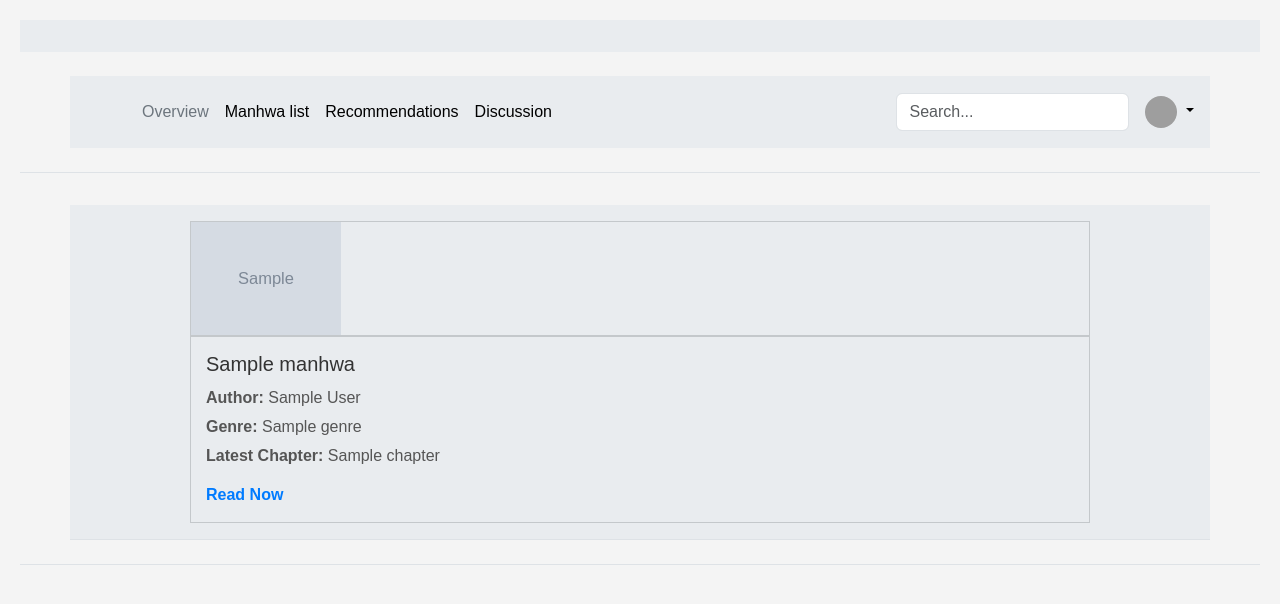
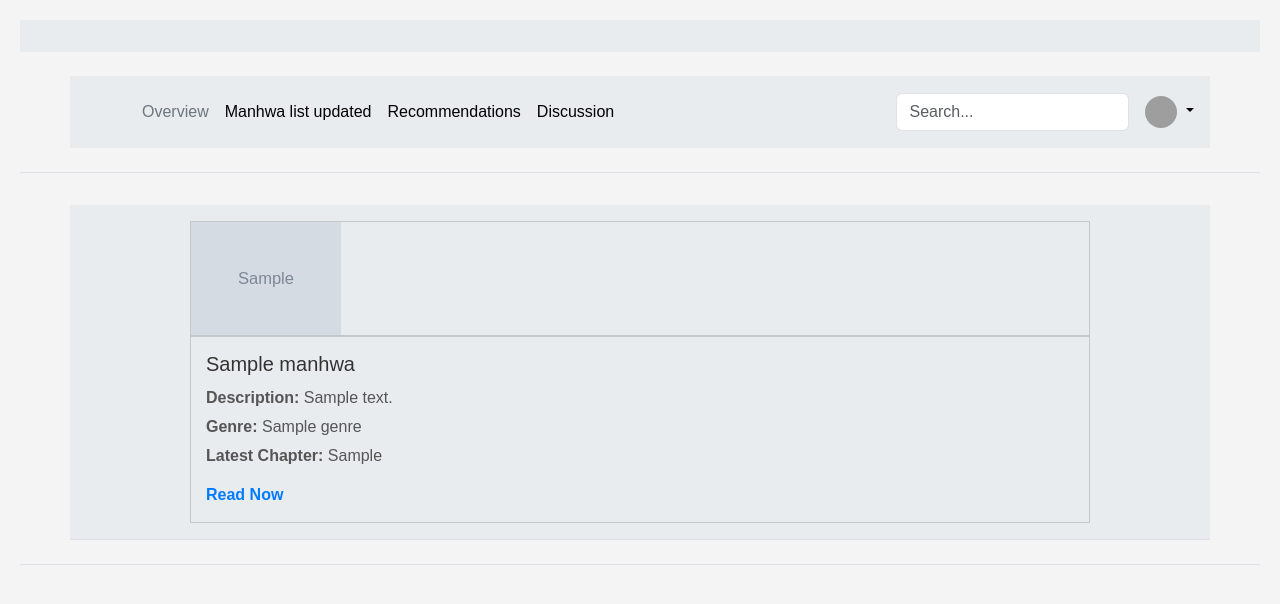
Before and after one commit to reyzac/manhwa-manga-manhua, a Flask app: template templates/sample.html in a window 1280 px wide. Shown: the top 604 px of the page. Run offline with Flask 3, Linux system fonts and the light colour scheme; the template is opened without the code that fills it: most values are stand-ins (such as "Sample title", 1, 10 or a date in 2020); grey boxes marked "Sample" are stand-in pictures; grey boxes are pictures that could not be loaded.

Commit message:
updated sample.html
fixed the data reference to .json file

```diff
--- a/templates/sample.html
+++ b/templates/sample.html
@@ -85,7 +85,7 @@
           </li>
           <li>
             <a href="#" class="nav-link px-2 link-body-emphasis"
-              >Manhwa list</a
+              >Manhwa list updated</a
             >
           </li>
           <li>
@@ -139,16 +139,14 @@
     <div class="gallery">
       {% for manhwa in manhwas %}
         <div class="thumbnail border border-secondary-subtle">
-          <img src="{{manhwa['thumbnailUrl']}}" alt="{{manhwa['title']}} Thumbnail" onerror="this.style.display='none'">
+          <img src={{manhwa['thumbnail']}} alt="{{manhwa['title']}} Thumbnail" onerror="this.style.display='none'">
         </div>
         <div class="details border border-secondary-subtle">
-          <h2>{{ manhwa['title'] }}</h2>
-          <p><strong>Author:</strong> {{ manhwa['author'] }}</p>
-          <p><strong>Genre:</strong> {% for genre in manhwa['genre'] %} {{genre}} {% endfor %}</p>
-          {% for chapter in manhwa['chapters'][:1] %}
-            <p><strong>Latest Chapter:</strong>  {{chapter['name']}} </p>
-            <a href="{{ chapter['url'] }}" target="_blank">Read Now</a>
-          {% endfor %}
+          <h2>{{ manhwa['title']}}</h2>
+          <p><strong>Description:</strong> {{manhwa['description']}}</p>
+          <p><strong>Genre:</strong> {{manhwa['genre']}}</p>
+            <p><strong>Latest Chapter:</strong>  {{manhwa['latest_chapter']}} </p>
+            <a href="link" target="_blank">Read Now</a>
         </div>
       {% endfor %}
     </div>
```
